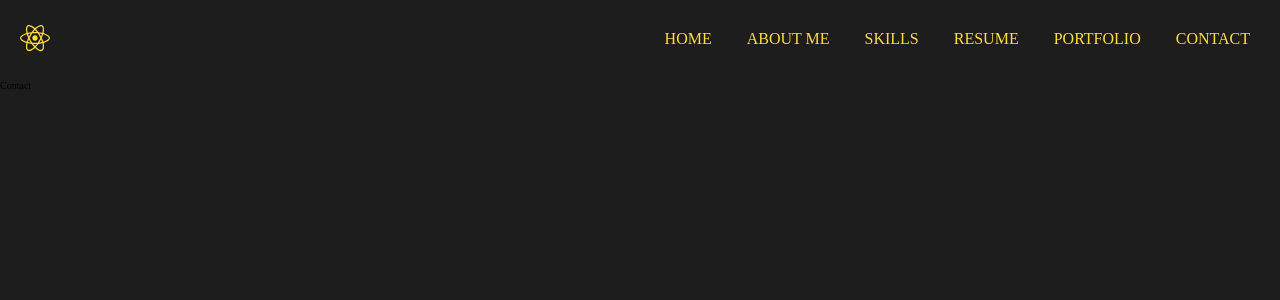
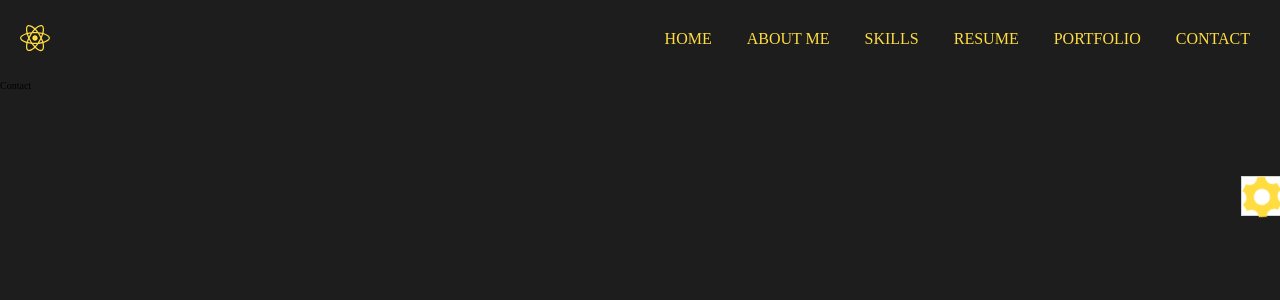
Before and after one commit to omidashouri/ashouri-demo-redux, a React (Create React App) app: page /contact in a window 1280 px wide. Shown: the top 300 px of the page. Built offline with nearby package versions, Linux system fonts and the light colour scheme.

Commit message:
CPPW 8. Theme Implementation Using Pure CSS finished: omidashouri : 010218

```diff
--- a/src/components_6portfolioCss/App_portfolioCss.js
+++ b/src/components_6portfolioCss/App_portfolioCss.js
@@ -10,7 +10,8 @@ import Resume from "./containers/resume";
 import Portfolio from "./containers/portfolio";
 import Contact from "./containers/contact";
 import Navbar from "./components/navBar";
-import particlesConfig from "./helpers/particlesConfig";
+import particlesConfig from "./helper/particlesConfig";
+import Theme from "./components/theme";
 
 
 //npm install react-router-dom sass react-vertical-timeline-component rc-progress react-tsparticles tsparticles react-simple-animate react-icons
@@ -41,6 +42,7 @@ function App_portfolioCss() {
 
             {/*    main page */}
             <div className={'App_portfolioCss__main-content-wrapper'}>
+                <Theme/>
                 <Routes>
                     {/*    create all routes */}
                     <Route path={'/'} index element={<Home/>}/>
--- a/src/components_6portfolioCss/App_portfolioCss.scss
+++ b/src/components_6portfolioCss/App_portfolioCss.scss
@@ -23,7 +23,6 @@
 /*root css*/
 :root {
 
-
     --selected-theme-background-color: var(--yellow-theme-background-color);
     --selected-theme-main-color: var(--yellow-theme-main-color);
     --selected-theme-sub-text-color: var(--yellow-theme-sub-text-color);
@@ -34,6 +33,25 @@
     --yellow-theme-main-color: #ffdd40;
     --yellow-theme-sub-text-color: #ffffff;
     --yellow-theme-nav-background-color: #181818;
+
+    /*    secondary color*/
+    --red-theme-background-color: #1d1d1d;
+    --red-theme-main-color: #e82a2a;
+    --red-theme-sub-text-color: #ffffff;
+    --red-theme-nav-background-color: #181818;
+
+    /*    third color*/
+    --green-theme-background-color: #1d1d1d;
+    --green-theme-main-color: #6ac045;
+    --green-theme-sub-text-color: #ffffff;
+    --green-theme-nav-background-color: #181818;
+
+    /*    forth color*/
+    --blue-theme-background-color: #1d1d1d;
+    --blue-theme-main-color: #5078ff;
+    --blue-theme-sub-text-color: #ffffff;
+    --blue-theme-nav-background-color: #181818;
+
 
     --font-base: "Roboto Slab", sarief;
 
--- a/src/components_6portfolioCss/components/navBar/styles.scss
+++ b/src/components_6portfolioCss/components/navBar/styles.scss
@@ -18,7 +18,8 @@
     padding: 0px 20px;
 
     &__logo {
-      color: var(--yellow-theme-main-color);
+      color: var(--selected-theme-main-color);
+      cursor: pointer;
       font-size: 2rem;
       flex-grow: 1;
     }
--- /dev/null
+++ b/src/components_6portfolioCss/components/theme/index.js
@@ -0,0 +1,59 @@
+import React, {useEffect, useState} from 'react';
+import {ImCog} from 'react-icons/im'
+import './styles.scss'
+import setTheme from "../../helper/theme";
+
+
+const colorsArray = [
+    {
+        id: 'yellow',
+        bgColor: '#ffdd40'
+    },
+    {
+        id: 'red',
+        bgColor: '#e82a2a'
+    },
+    {
+        id: 'green',
+        bgColor: '#6ac045'
+    },
+    {
+        id: 'blue',
+        bgColor: '#5078ff'
+    }
+]
+
+const Theme = () => {
+
+    const [theme, setCurrentTheme] = useState('yellow');
+    const [toggle, setToggle] = useState(false);
+
+    const handleToggleTheme = (currentId) => {
+        setCurrentTheme(currentId);
+        setToggle(false)
+    };
+
+    useEffect(()=>{
+        setTheme(theme)
+    },[theme])
+
+    return (
+        <div className={`theme-wrapper ${toggle ? 'active' : ''}`}>
+            <div className={'theme-wrapper__toggle-icon'}>
+                <ImCog onClick={()=>setToggle(!toggle)} size={40}/>
+            </div>
+            <div className={'theme-wrapper__menu'}>
+                <h4>Choose Theme</h4>
+                <ul>
+                    {
+                        colorsArray.map((item, key) => (
+                            <li onClick={()=>handleToggleTheme(item.id)} key={key} style={{background: item.bgColor}}/>
+                        ))
+                    }
+                </ul>
+            </div>
+        </div>
+    )
+}
+
+export default Theme;
--- /dev/null
+++ b/src/components_6portfolioCss/components/theme/styles.scss
@@ -0,0 +1,72 @@
+.theme-wrapper {
+  width: 180px;
+  position: fixed;
+  top: 22%;
+  right: -180px;
+  z-index: 1000;
+  background-color: #ffffff;
+  border: 1px solid #d5d5d5;
+  transition: all 0.5s ease;
+
+  &.active {
+    right: 0;
+  }
+
+  &__toggle-icon {
+    position: absolute;
+    top: -1px;
+    left: -40px;
+    height: 40px;
+    width: 40px;
+    background-color: #ffffff;
+    border: 1px solid #d5d5d5;
+    border-right: none;
+    cursor: pointer;
+
+    svg {
+      animation-name: spin;
+      animation-duration: 1.5s;
+      animation-iteration-count: infinite;
+      animation-timing-function: linear;
+      color: var(--selected-theme-main-color);
+    }
+  }
+
+  &__menu {
+    text-align: center;
+    padding: 20px 10px;
+
+    h4 {
+      font-size: 14px;
+      font-weight: 600;
+      text-transform: uppercase;
+      color: #222222;
+      margin-bottom: 16px;
+      font-family: 'Roboto', sans-serif;
+    }
+
+    ul {
+      display: flex;
+      gap: 2px;
+
+      li {
+        list-style-type: none;
+        width: 40px;
+        height: 40px;
+        cursor: pointer;
+      }
+    }
+
+  }
+}
+
+@keyframes spin {
+  0% {
+    transform: rotate(0deg);
+  }
+  100% {
+    transform: rotate(180deg);
+  }
+  /*  form {transform: rotate(0deg)}
+    to {transform: rotate(360deg)}*/
+}
--- /dev/null
+++ b/src/components_6portfolioCss/helper/theme.js
@@ -0,0 +1,34 @@
+const setTheme = (currentTheme) => {
+    // console.log(currentTheme);
+    // console.log(document.styleSheets);
+
+    const selectedCssProps = Array.from(document.styleSheets)
+        .reduce((prevStyleSheet, currStyleSheet) =>
+            (prevStyleSheet =
+                    [
+                        ...prevStyleSheet,
+                        ...Array.from(currStyleSheet.cssRules)
+                            .reduce((prevCssRule, currCssRule) => {
+                                // console.log(prevCssRules, currCssRules);
+                                prevCssRule = currCssRule.selectorText === ':root'
+                                    ?
+                                    [
+                                        ...prevCssRule,
+                                        ...Array.from(currCssRule.style).filter((item) => item.startsWith('--selected'))
+                                    ]
+                                    : prevCssRule;
+
+                                return prevCssRule
+                            }, []
+                        ),
+                    ]
+            ), []
+        );
+    selectedCssProps.forEach((value) => {
+        document.documentElement.style.setProperty(value, `var(--${currentTheme}${value.substring(10)})`);
+        // console.log(value, `var(--${currentTheme}${value.substring(10)})`)
+    });
+    // console.log(selectedCssProps);
+};
+
+export default setTheme;
```
Also changed, not shown: src/components_6portfolioCss/helper/particlesConfig.js (renamed from src/components_6portfolioCss/helpers/particlesConfig.js).
